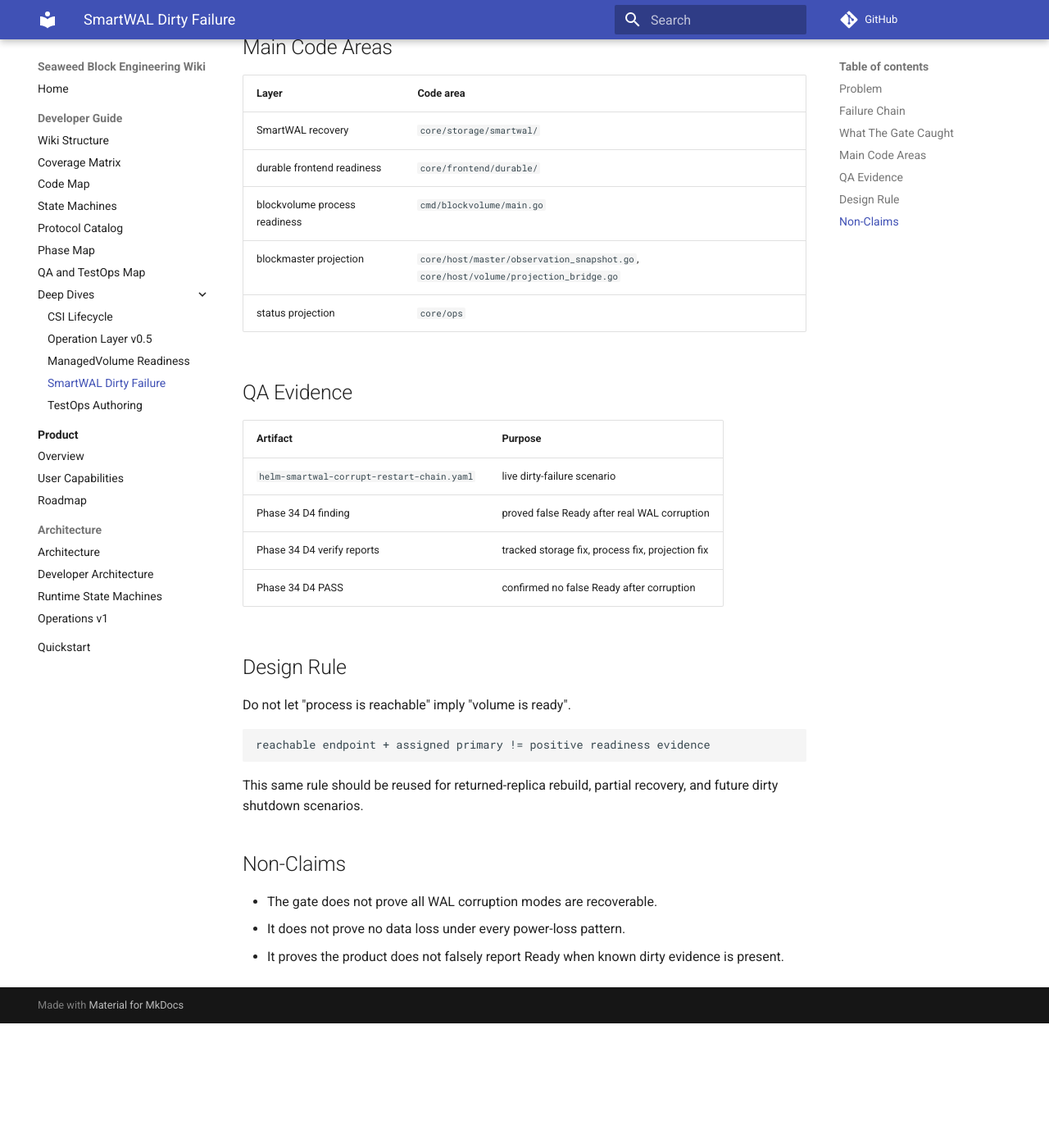
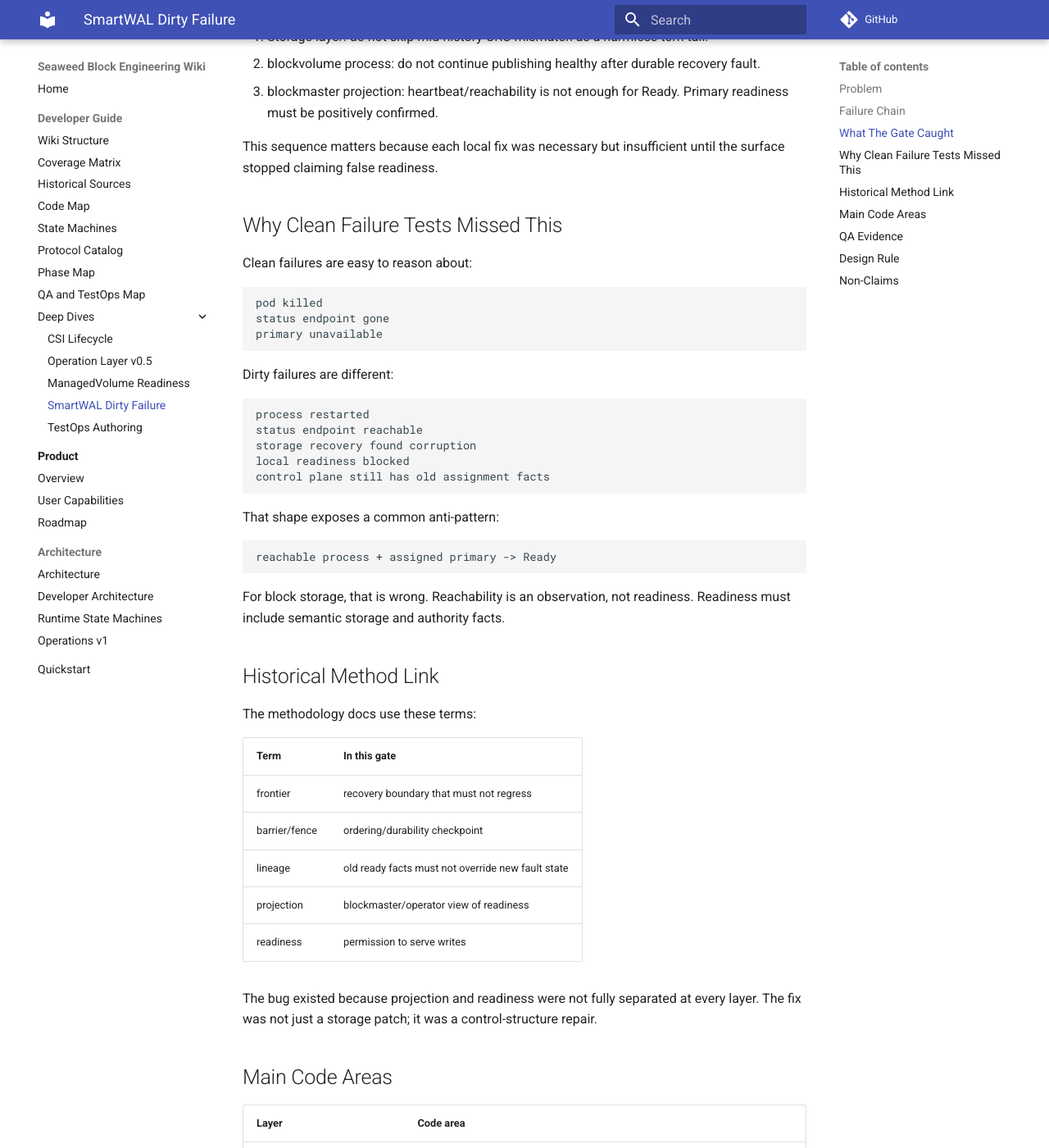
Before and after one commit to seaweedfs/seaweed-block, an MkDocs documentation site: the page built from docs/wiki/deep-dives/smartwal-dirty-failure.md, in a window 1280 px wide and 1400 px high, scrolled down 1151 px. Shown: the whole window at 82% size. Built offline with MkDocs 1.6.1 and Material for MkDocs 9.7.7, drawn with Linux system fonts in a browser that asks for light colours; comment, search, counter and statistics services are not loaded; before the commit the page ends 2399 px from its top, so only the background shows below that; some of the changed text lies outside the part shown.

Commit message:
docs: add historical sources and deepen failure context

````diff
--- a/docs/wiki/deep-dives/smartwal-dirty-failure.md
+++ b/docs/wiki/deep-dives/smartwal-dirty-failure.md
@@ -6,8 +6,17 @@ tests missed.
 
 ## Problem
 
-A corrupted WAL record is not the same as a missing pod or a clean restart. If
-the product detects corruption but still reports `Ready=True`, users get a
+A corrupted WAL record is not the same as a missing pod or a clean restart. It
+is a block-storage integrity event. The system must answer harder questions:
+
+- Did recovery read a committed record or a torn tail?
+- Is the corruption before or after the durable frontier?
+- Can later records be trusted if an earlier committed record failed CRC?
+- Does local readiness stay blocked while diagnostics remain available?
+- Does the control plane refuse to project `Ready=True` without a positive
+  readiness fact?
+
+If the product detects corruption but still reports `Ready=True`, users get a
 false safety signal.
 
 The required behavior is:
@@ -50,6 +59,51 @@ The gate forced fixes through multiple layers:
 This sequence matters because each local fix was necessary but insufficient
 until the surface stopped claiming false readiness.
 
+## Why Clean Failure Tests Missed This
+
+Clean failures are easy to reason about:
+
+```text
+pod killed
+status endpoint gone
+primary unavailable
+```
+
+Dirty failures are different:
+
+```text
+process restarted
+status endpoint reachable
+storage recovery found corruption
+local readiness blocked
+control plane still has old assignment facts
+```
+
+That shape exposes a common anti-pattern:
+
+```text
+reachable process + assigned primary -> Ready
+```
+
+For block storage, that is wrong. Reachability is an observation, not readiness.
+Readiness must include semantic storage and authority facts.
+
+## Historical Method Link
+
+The methodology docs use these terms:
+
+| Term | In this gate |
+|---|---|
+| frontier | recovery boundary that must not regress |
+| barrier/fence | ordering/durability checkpoint |
+| lineage | old ready facts must not override new fault state |
+| projection | blockmaster/operator view of readiness |
+| readiness | permission to serve writes |
+
+The bug existed because projection and readiness were not fully separated at
+every layer. The fix was not just a storage patch; it was a control-structure
+repair.
+
 ## Main Code Areas
 
 | Layer | Code area |
--- a/mkdocs.yml
+++ b/mkdocs.yml
@@ -34,6 +34,7 @@ nav:
   - Developer Guide:
       - Wiki Structure: wiki/developer-guide.md
       - Coverage Matrix: wiki/coverage-matrix.md
+      - Historical Sources: wiki/historical-sources.md
       - Code Map: wiki/code-map.md
       - State Machines: wiki/state-machines.md
       - Protocol Catalog: wiki/protocol-catalog.md
````
Also changed, not shown: docs/wiki/deep-dives/managed-volume-readiness.md (+48 -0 lines), docs/wiki/historical-sources.md (added, +89 -0 lines), docs/wiki/index.md (+2 -0 lines).
